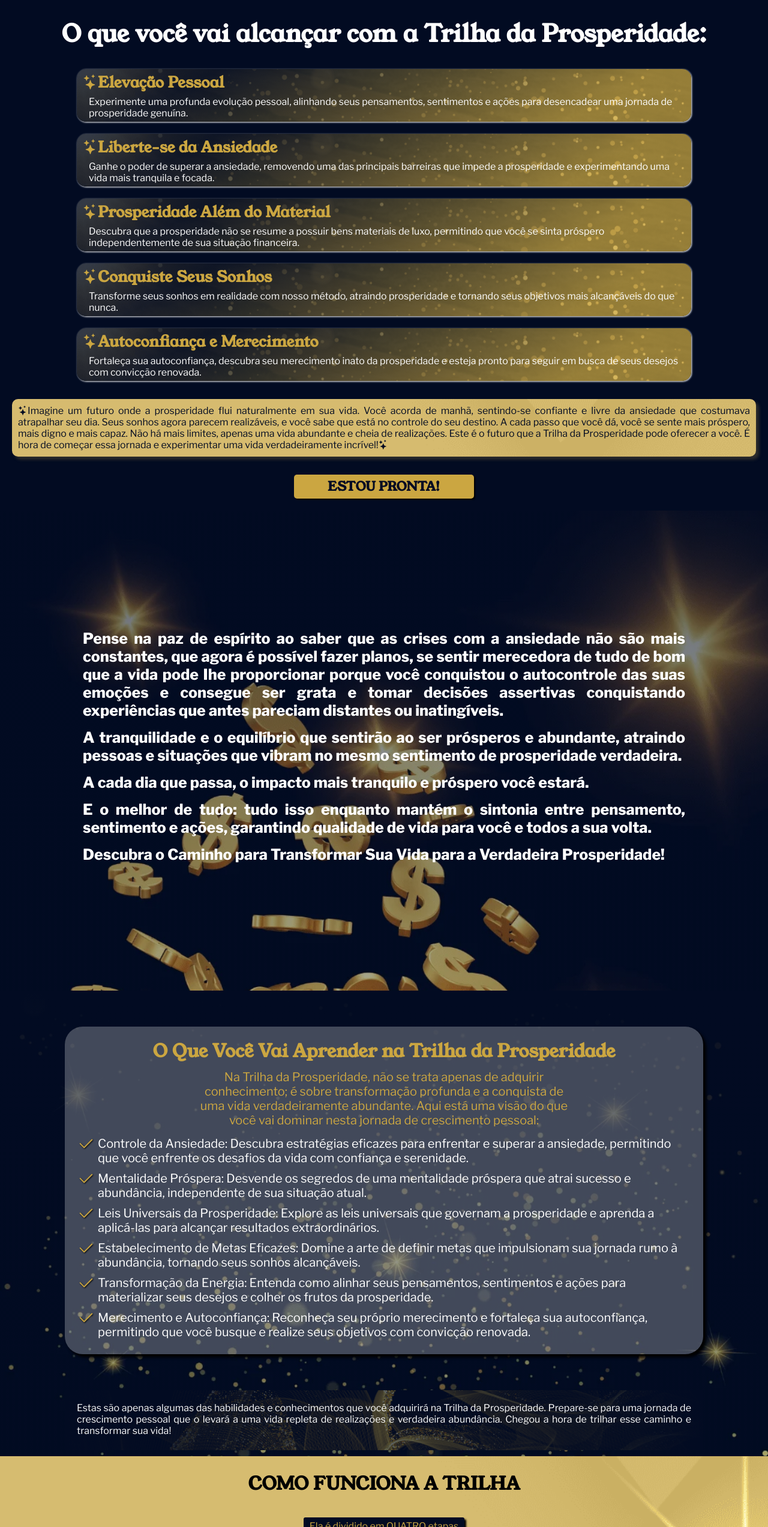
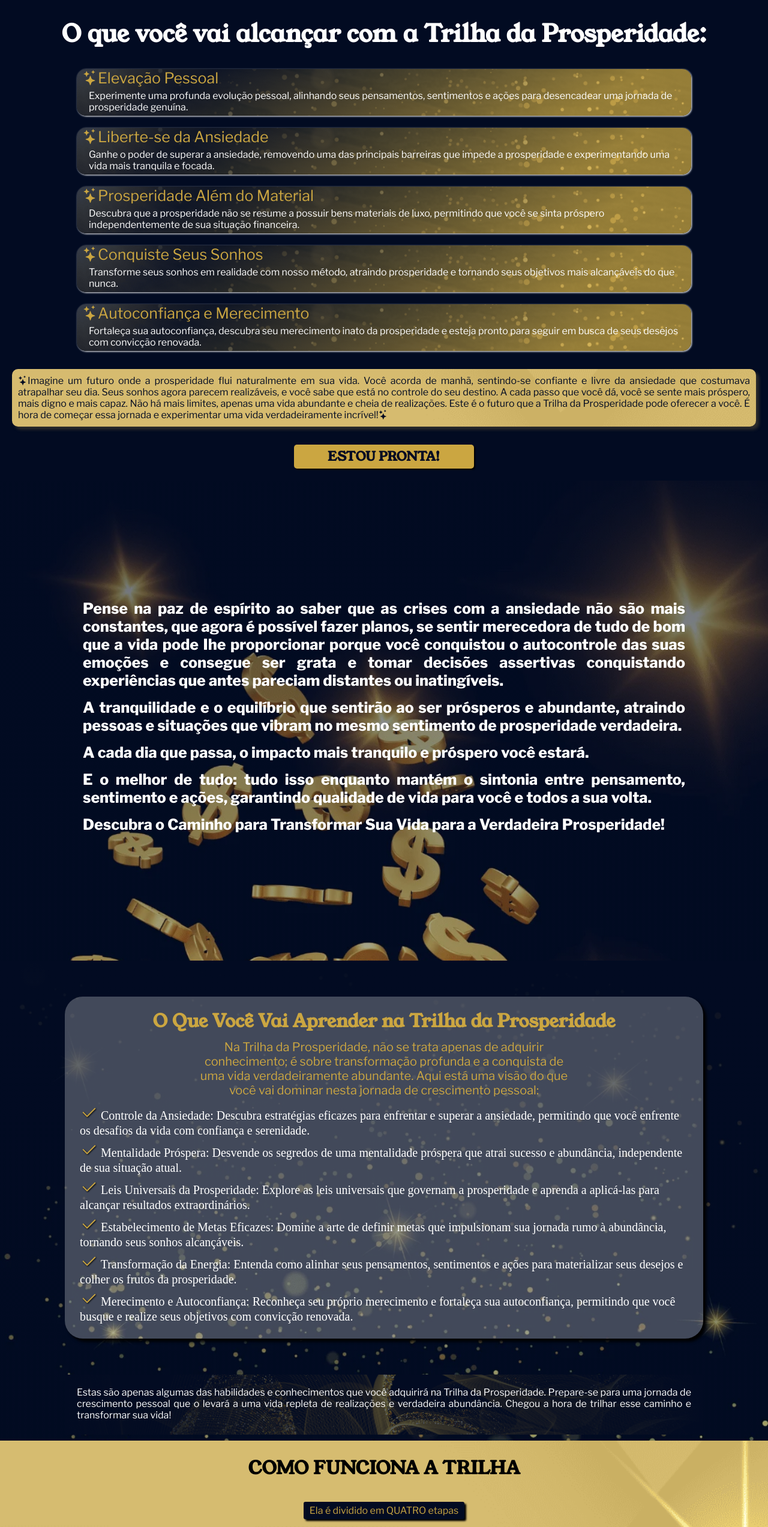
Before and after one commit to Igaro-Franklin/RitaTerapeuta, a plain HTML site: page index.html in a window 1280 px wide. Shown: the part 1575-4120 px from the top of the page at 60% size. Drawn offline with nearby package versions, Linux system fonts and the light colour scheme; a web font is replaced by a local one.

Commit message:
Enviando edição de acessibilidade

```diff
--- a/CSS/style.css
+++ b/CSS/style.css
@@ -322,7 +322,7 @@ button:hover{
     box-shadow: 1px 1px 3px white;
 }
 
-.cardTrilha h4{
+.cardTrilha span{
     margin: 5px 10px;
     font-size: 25px;
 }
@@ -464,9 +464,6 @@ button:hover{
     font-size: 20px;
 }
 
-.cardContainerSection5 span{
-    display: flex;
-}
 
 .iconCheck{
     color: #CBA641;
@@ -556,7 +553,7 @@ button:hover{
     margin: auto 20px auto 50px;
 }
 
-.cardSection6 h4{
+.cardSection6 span{
     margin: auto 10px;
     padding: 2px 5px ;
     border-radius: 3px;
@@ -613,7 +610,7 @@ button:hover{
         width: 90%;
         margin: auto 5%;
     }
-    .cardSection6 h4{
+    .cardSection6 span{
         margin: auto 10px;
         text-align: center;
     }
@@ -721,6 +718,7 @@ button:hover{
 
 .containerSection8 h2{
     font-size: 35px;
+    color: #020B22;
     background: #CBA641;
     border-radius: 0 100px;
     padding: 10px 0;
@@ -819,7 +817,8 @@ button:hover{
 
 .containerBonus details p{
     margin: 5px 25px;
-    color: #020B22;
+    color: white;
+    filter: drop-shadow(1px 1px 2px #020B22);
     font-size: 20px;
     padding: 10px;
     border-radius: 15px;
--- a/index.html
+++ b/index.html
@@ -59,31 +59,31 @@
             <h1>O que você vai alcançar com a Trilha da Prosperidade:</h1>
 
             <div class="cardTrilha">
-                <h4><i class="bi bi-stars"></i>Elevação Pessoal</h4>
+                <span><i class="bi bi-stars"></i>Elevação Pessoal</span>
                 <p>Experimente uma profunda evolução pessoal, alinhando seus pensamentos, sentimentos e ações para
                     desencadear uma jornada de prosperidade genuína.
                 </p>
             </div>
             <div class="cardTrilha">
-                <h4><i class="bi bi-stars"></i>Liberte-se da Ansiedade</h4>
+                <span><i class="bi bi-stars"></i>Liberte-se da Ansiedade</span>
                 <p>Ganhe o poder de superar a ansiedade, removendo uma das principais barreiras que impede a
                     prosperidade e experimentando uma vida mais tranquila e focada.
                 </p>
             </div>
             <div class="cardTrilha">
-                <h4><i class="bi bi-stars"></i>Prosperidade Além do Material</h4>
+                <span><i class="bi bi-stars"></i>Prosperidade Além do Material</span>
                 <p>Descubra que a prosperidade não se resume a possuir bens materiais de luxo, permitindo que você se
                     sinta próspero independentemente de sua situação financeira.
                 </p>
             </div>
             <div class="cardTrilha">
-                <h4><i class="bi bi-stars"></i>Conquiste Seus Sonhos</h4>
+                <span><i class="bi bi-stars"></i>Conquiste Seus Sonhos</span>
                 <p>Transforme seus sonhos em realidade com nosso método, atraindo prosperidade e tornando seus objetivos
                     mais alcançáveis do que nunca.
                 </p>
             </div>
             <div class="cardTrilha">
-                <h4><i class="bi bi-stars"></i>Autoconfiança e Merecimento</h4>
+                <span><i class="bi bi-stars"></i>Autoconfiança e Merecimento</span>
                 <p>Fortaleça sua autoconfiança, descubra seu merecimento inato da prosperidade e esteja pronto para
                     seguir em busca de seus desejos com convicção renovada.
                 </p>
@@ -132,12 +132,12 @@
                     vai dominar nesta jornada de crescimento pessoal:
                 </p>
                 <ul>
-                    <span><i class="bi bi-check2 iconCheck"></i><li> Controle da Ansiedade: Descubra estratégias eficazes para enfrentar e superar a ansiedade, permitindo que você enfrente os desafios da vida com confiança e serenidade.</li></span>
-                    <span><i class="bi bi-check2 iconCheck"></i><li> Mentalidade Próspera: Desvende os segredos de uma mentalidade próspera que atrai sucesso e abundância, independente de sua situação atual.</li></span>
-                    <span><i class="bi bi-check2 iconCheck"></i><li> Leis Universais da Prosperidade: Explore as leis universais que governam a prosperidade e aprenda a aplicá-las para alcançar resultados extraordinários.</li></span>
-                    <span><i class="bi bi-check2 iconCheck"></i><li> Estabelecimento de Metas Eficazes: Domine a arte de definir metas que impulsionam sua jornada rumo à abundância, tornando seus sonhos alcançáveis.</li></span>
-                    <span><i class="bi bi-check2 iconCheck"></i><li> Transformação da Energia: Entenda como alinhar seus pensamentos, sentimentos e ações para materializar seus desejos e colher os frutos da prosperidade.</li></span>
-                    <span><i class="bi bi-check2 iconCheck"></i><li> Merecimento e Autoconfiança: Reconheça seu próprio merecimento e fortaleça sua autoconfiança, permitindo que você busque e realize seus objetivos com convicção renovada.</li></span>
+                    <li> <i class="bi bi-check2 iconCheck"></i> Controle da Ansiedade: Descubra estratégias eficazes para enfrentar e superar a ansiedade, permitindo que você enfrente os desafios da vida com confiança e serenidade.</li>
+                    <li> <i class="bi bi-check2 iconCheck"></i> Mentalidade Próspera: Desvende os segredos de uma mentalidade próspera que atrai sucesso e abundância, independente de sua situação atual.</li>
+                    <li> <i class="bi bi-check2 iconCheck"></i> Leis Universais da Prosperidade: Explore as leis universais que governam a prosperidade e aprenda a aplicá-las para alcançar resultados extraordinários.</li>
+                    <li> <i class="bi bi-check2 iconCheck"></i> Estabelecimento de Metas Eficazes: Domine a arte de definir metas que impulsionam sua jornada rumo à abundância, tornando seus sonhos alcançáveis.</li>
+                    <li> <i class="bi bi-check2 iconCheck"></i> Transformação da Energia: Entenda como alinhar seus pensamentos, sentimentos e ações para materializar seus desejos e colher os frutos da prosperidade.</li>
+                    <li> <i class="bi bi-check2 iconCheck"></i> Merecimento e Autoconfiança: Reconheça seu próprio merecimento e fortaleça sua autoconfiança, permitindo que você busque e realize seus objetivos com convicção renovada.</li>
                 </ul>
             </div>
             <p class="p-section5">Estas são apenas algumas das habilidades e conhecimentos que você adquirirá na Trilha da Prosperidade.
@@ -153,26 +153,26 @@
             <h2>COMO FUNCIONA A TRILHA</h2>
             <p class="p-section6">Ela é dividido em QUATRO etapas</p>
             <div class="cardSection6 TitleCard01">
-                <h4 class="rotacao1">PRIMEIRA</h4>
+                <span class="rotacao1">PRIMEIRA</span>
                 <p>A primeira etapa consiste na mudança de mentalidade que trás a sua consciência informações importantes sobre os Pensamentos, Crenças e a Ansiedade como bloqueador da prosperidade. Nesta etapa você vai fazer trabalhar e limpar as crenças que te limitam.</p>
             </div>
             <img class="SetaNormal" src="/Imgs/ElementosCanva/Seta.webp" alt="Seta">
 
             <div class="cardSection6 TitleCard02">
                 <p>A segunda etapa vai trabalhar os seus sentimentos e entender por que e crucial compreender seus sentimentos ao buscar a prosperidade. Você irá aprender a identificar os sentimentos que podem estar sabotando sua jornada e limpar os sentimentos de escassez e abrir espaço para a verdadeira prosperidade.</p>
-                <h4 class="rotacao2">SEGUNDA</h4>
+                <span class="rotacao2">SEGUNDA</span>
             </div>
             <img class="SetaInvertida" src="/Imgs/ElementosCanva/Seta.webp" alt="Seta">
 
             <div class="cardSection6 TitleCard01">
-                <h4 class="rotacao1">TERCEIRA</h4>
+                <span class="rotacao1">TERCEIRA</span>
                 <p>A terceira etapa consiste em elevar sua vibração e energia através de práticas que você irá explorar e compreender suas emoções que é essencial para trilhar o caminho da prosperidade. Aprender a identificar as emoções que podem estar bloqueando sua prosperidade e conquistar o controle da ansiedade, liberando espaço para a prosperidade fluir.</p>
             </div>
             <img class="SetaNormal" src="/Imgs/ElementosCanva/Seta.webp" alt="Seta">
 
             <div class="cardSection6 TitleCard02">
                 <p>A quarta etapa vai Ihe ajudar a descobrir as ações para trilhar o caminho da prosperidade, a traçar metas e objetivos que o levarão ao sucesso, construindo um plano de ação sólido.</p>
-                <h4 class="rotacao2">QUARTA</h4>
+                <span class="rotacao2">QUARTA</span>
             </div>
 
             <a href="#comprarAgora" id="ButtonTrilha"><button>Adquira Agora e Transforme Sua Vida com a Trilha da Prosperidade! <i class="bi bi-hand-index-thumb-fill"></i></i></button></a>
```
